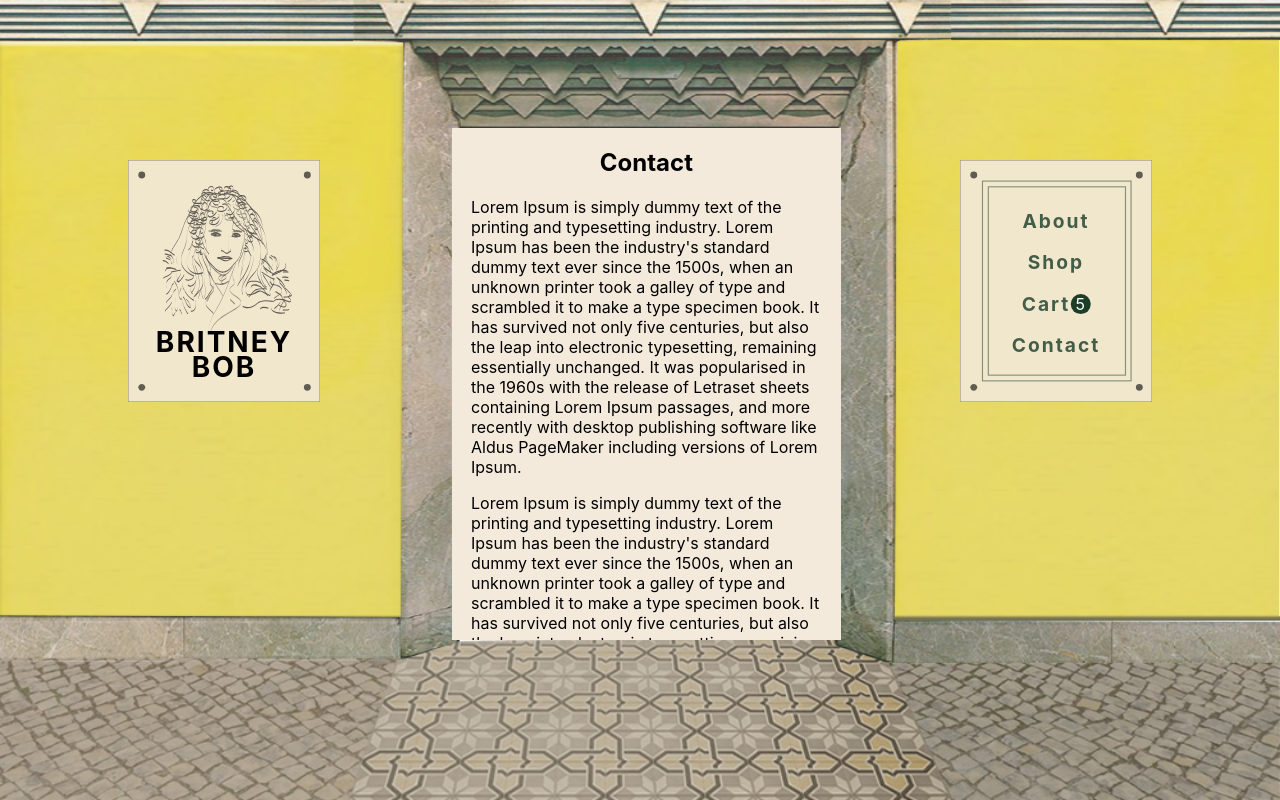
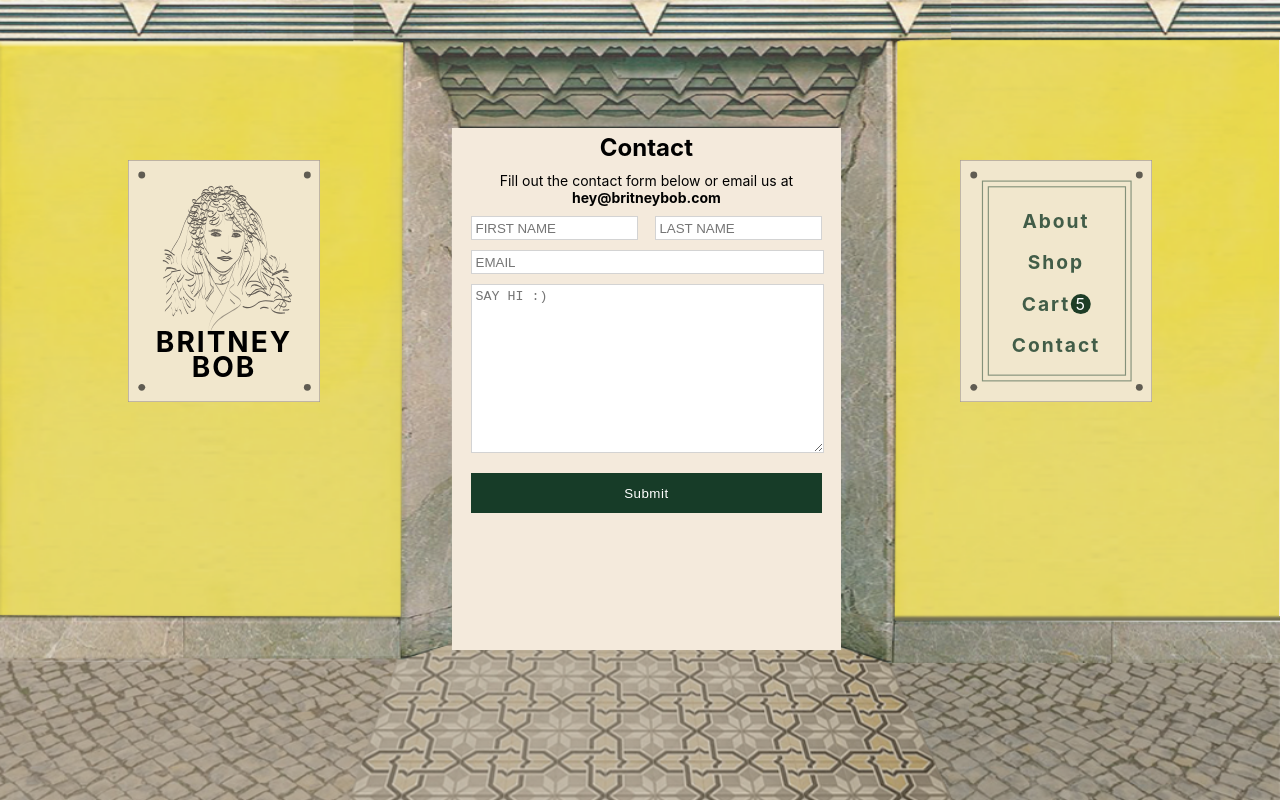
Before and after one commit to chingu-voyages/v9-geckos-team-18, a React (Create React App) app in the folder britney-bob/: page /contact in a window 1280 px wide. Built offline with nearby package versions, Linux system fonts and the light colour scheme.

Commit message:
updated contact component

```diff
--- a/britney-bob/src/App.css
+++ b/britney-bob/src/App.css
@@ -37,9 +37,9 @@
   position: absolute;
   left: 35.3vw;
   top: 16vh;
-  overflow-y: auto;
+  /* overflow-y: auto;
   overflow: -moz-scrollbars-none;
-  -ms-overflow-style: none;
+  -ms-overflow-style: none;  */
 }
 
 .cart{
--- a/britney-bob/src/App.js
+++ b/britney-bob/src/App.js
@@ -64,7 +64,10 @@ class App extends Component {
           />
           <div className="content-box">
             <Route path="/about" component={About} />
-            <Route path="/contact" component={Contact} />
+            <Route path="/contact"
+             render={(routeProps) => (
+              <Contact {...routeProps} submitForm={(data)=>console.log(data)} />
+            )}/>
             <Route path="/shop" component={Store} />
           </div>
         </Router>
--- a/britney-bob/src/components/Contact.js
+++ b/britney-bob/src/components/Contact.js
@@ -1,36 +1,128 @@
-import React from "react";
+import React, { Component } from "react";
 
-function Contact() {
-  return (
-    <div style={{overflow: "hidden", padding: "0 1.5vw", background: "#F4EADC"}}>
-      <h2 style={{ textAlign: "center" }}>
-        Contact
-      </h2>
-      <p>
-        Lorem Ipsum is simply dummy text of the printing and typesetting
-        industry. Lorem Ipsum has been the industry's standard dummy text ever
-        since the 1500s, when an unknown printer took a galley of type and
-        scrambled it to make a type specimen book. It has survived not only five
-        centuries, but also the leap into electronic typesetting, remaining
-        essentially unchanged. It was popularised in the 1960s with the release
-        of Letraset sheets containing Lorem Ipsum passages, and more recently
-        with desktop publishing software like Aldus PageMaker including versions
-        of Lorem Ipsum.
-      </p>
+class Contact extends Component {
+  constructor(props) {
+    super(props);
+    this.state = { firstName: "", lastName: "", email: "", message: "" };
 
-      <p>
-        Lorem Ipsum is simply dummy text of the printing and typesetting
-        industry. Lorem Ipsum has been the industry's standard dummy text ever
-        since the 1500s, when an unknown printer took a galley of type and
-        scrambled it to make a type specimen book. It has survived not only five
-        centuries, but also the leap into electronic typesetting, remaining
-        essentially unchanged. It was popularised in the 1960s with the release
-        of Letraset sheets containing Lorem Ipsum passages, and more recently
-        with desktop publishing software like Aldus PageMaker including versions
-        of Lorem Ipsum.
-      </p>
-    </div>
-  );
+    this.handleChange = this.handleChange.bind(this);
+    this.handleSubmit = this.handleSubmit.bind(this);
+  }
+
+  handleChange(fieldName, event) {
+    let { value } = event.target;
+    switch (fieldName) {
+      case "firstName":
+        this.setState({ firstName: value });
+        break;
+      case "lastName":
+        this.setState({ lastName: value });
+        break;
+      case "email":
+        this.setState({ email: value });
+        break;
+      case "message":
+        this.setState({ message: value });
+        break;
+      default:
+        return null;
+    }
+  }
+
+  handleSubmit(event) {
+    event.preventDefault();
+    // send data outside this component
+    console.log(this.props)
+    this.props.submitForm(this.state);
+  }
+
+  render() {
+    return (
+      <div
+        style={{
+          padding: "5px 1.5vw",
+          background: "#F4EADC",
+          height: "64vh"
+        }}
+      >
+        <h2 style={{ textAlign: "center", margin: "0" }}>Contact</h2>
+        <p style={{ textAlign: "center", margin: "10px 0", fontSize: "1.4rem" }}>
+          Fill out the contact form below or email us at{" "}
+          <strong> hey@britneybob.com</strong>
+        </p>
+
+        <form onSubmit={this.handleSubmit}>
+          <div
+            style={{
+              display: "flex",
+              justifyContent: "space-between",
+              margin: "10px 0",
+              width: "100%"
+            }}
+          >
+            <input
+              style={{
+                border: ".5px solid lightgray",
+                padding: "1%",
+                width: "45%"
+              }}
+              placeholder="FIRST NAME"
+              value={this.state.firstName}
+              onChange={e => this.handleChange("firstName", e)}
+            />
+            <input
+              style={{
+                border: ".5px solid lightgray",
+                padding: "1%",
+                width: "45%"
+              }}
+              placeholder="LAST NAME"
+              value={this.state.lastName}
+              onChange={e => this.handleChange("lastName", e)}
+            />
+          </div>
+          <input
+            style={{
+              border: ".5px solid lightgray",
+              display: "block",
+              margin: "10px auto",
+              padding: "1%",
+              width: "98%"
+            }}
+            placeholder="EMAIL"
+            value={this.state.email}
+            onChange={e => this.handleChange("email", e)}
+          />
+          <textarea
+            style={{
+              border: ".5px solid lightgray",
+              display: "block",
+              height: "20vh",
+              margin: "10px 0",
+              padding: "1%",
+              width: "98%"
+            }}
+            placeholder="SAY HI :)"
+            value={this.state.message}
+            onChange={e => this.handleChange("message", e)}
+          />
+          <input
+            type="submit"
+            value="Submit"
+            style={{
+              backgroundColor: "#173C28",
+              color: "white",
+              height: "5vh",
+              letterSpacing: ".5px",
+              margin: "10px 0",
+              width: "100%",
+              border: "none"
+            }}
+          />
+        </form>
+      </div>
+    );
+  }
 }
 
 export default Contact;
```
